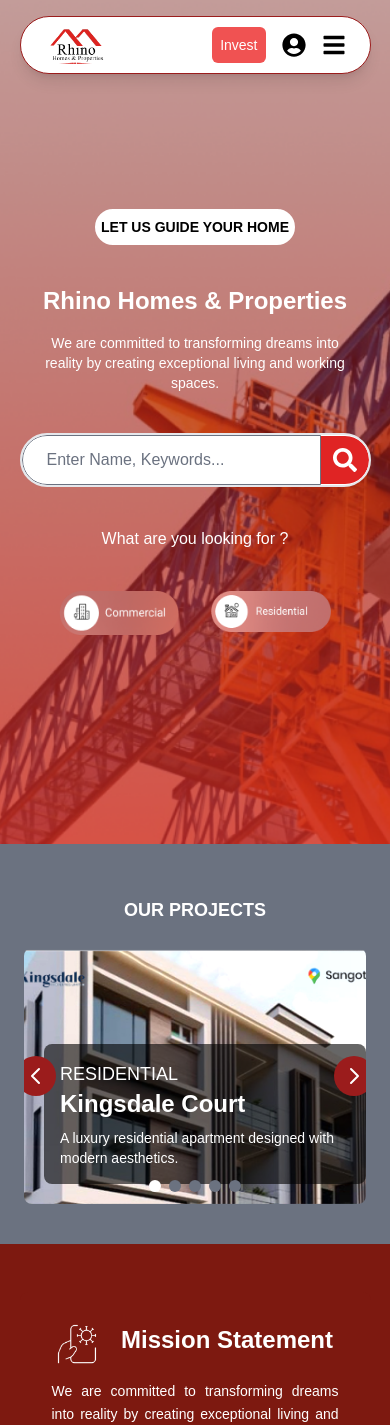
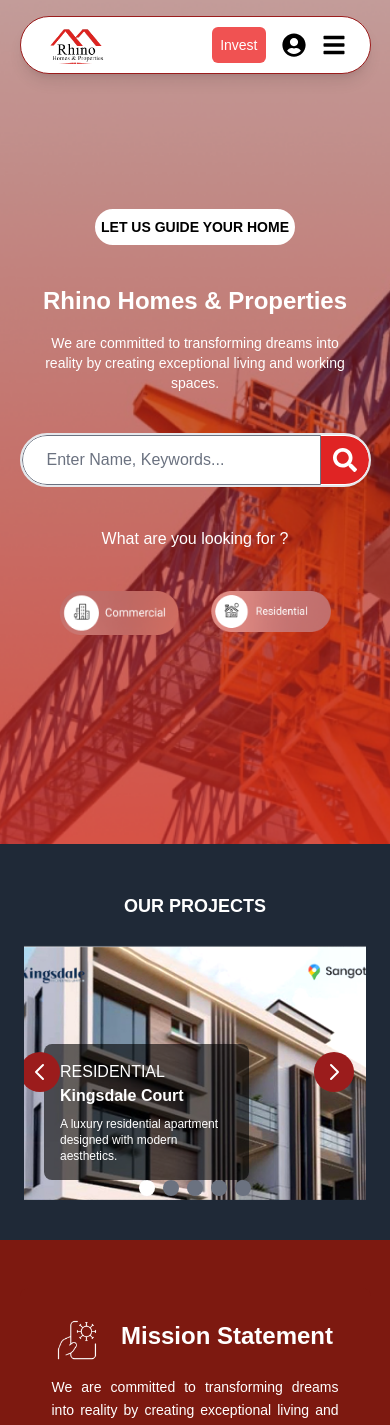
Before and after one commit to Ritephase1/rhp-website-fe, a Next.js app: page / in a window 390 px wide. Shown: the top 1425 px of the page. Built offline with nearby package versions, Linux system fonts and the light colour scheme.

Commit message:
Add margin to the next icon on the project component

```diff
--- a/src/components/Project.js
+++ b/src/components/Project.js
@@ -33,13 +33,13 @@ export default function Projects() {
   };
 
   return (
-    <section className="bg-gray-500 max-w-full text-white py-10 px-6">
-      <h2 className="text-lg text-center pt-3 mb-6 font-bold">OUR PROJECTS</h2>
+    <section className="bg-gray-800 max-w-full text-white py-10 px-6">
+      <h2 className="text-lg text-center pt-2 mb-6 font-bold">OUR PROJECTS</h2>
 
       {/* Carousel Container */}
-      <div className="relative w-full max-w-6xl mx-auto overflow-hidden">
+      <div className="relative w-full lg:w-screen lg:max-w-none mx-auto overflow-hidden">
         {/* Responsive Height Adjustments */}
-        <div className="relative h-64 sm:h-80 md:h-[500px] lg:h-[600px] rounded-lg">
+        <div className="relative h-64 sm:h-80 md:h-[500px] lg:h-[600px] rounded-lg lg:rounded-none">
           {projects.map((project, index) => (
             <div
               key={project.id}
@@ -55,13 +55,19 @@ export default function Projects() {
                   layout="fill"
                   objectFit="cover"
                   quality={100} // Ensures clear images
-                  className="rounded-lg brightness-110"
+                  className="brightness-110"
                 />
                 {/* Project Details */}
-                <div className="absolute bottom-5 left-5 p-4 bg-black bg-opacity-60 rounded-lg text-white">
-                  <h2 className="text-lg font-light">{project.category}</h2>
-                  <h1 className="text-2xl font-bold">{project.title}</h1>
-                  <p className="mt-2 text-sm">{project.description}</p>
+                <div className="absolute bottom-5 left-5 p-4 bg-black bg-opacity-60 rounded-lg text-white w-[60%]">
+                  <h2 className="md:text-lg font-light text-md">
+                    {project.category}
+                  </h2>
+                  <h1 className="md:text-2xl text-md font-bold">
+                    {project.title}
+                  </h1>
+                  <p className="mt-2 md:text-sm text-xs w-md">
+                    {project.description}
+                  </p>
                 </div>
               </div>
             </div>
@@ -71,7 +77,7 @@ export default function Projects() {
         {/* Navigation Buttons */}
         <button
           onClick={prevSlide}
-          className="absolute top-1/2 -left-6 transform ml-4 sm:ml-10 -translate-y-1/2 bg-red-800 hover:text-red-800 hover:bg-white/40 text-white rounded-full p-2"
+          className="absolute top-1/2 -left-6 transform ml-5 sm:ml-10 -translate-y-1/2 bg-red-800 hover:text-red-800 hover:bg-white/40 text-white rounded-full p-2"
         >
           <svg
             className="w-6 h-6"
@@ -90,7 +96,7 @@ export default function Projects() {
         </button>
         <button
           onClick={nextSlide}
-          className="absolute top-1/2 -right-6 transform mr-4 sm:mr-10 -translate-y-1/2 bg-red-800 hover:bg-white/40 hover:text-red-800 text-white rounded-full p-2"
+          className="absolute top-1/2 -right-2 transform mr-5 sm:mr-14 -translate-y-1/2 bg-red-800 hover:bg-white/40 hover:text-red-800 text-white  rounded-full p-2"
         >
           <svg
             className="w-6 h-6"
@@ -109,12 +115,12 @@ export default function Projects() {
         </button>
 
         {/* Indicator Dots */}
-        <div className="absolute bottom-3 left-1/2 transform -translate-x-1/2 flex space-x-2">
+        <div className="absolute bottom-1 left-1/2 transform -translate-x-1/2 flex space-x-2">
           {projects.map((_, index) => (
             <div
               key={index}
               onClick={() => setCurrentSlide(index)}
-              className={`w-3 h-3 rounded-full cursor-pointer ${
+              className={`w-4 h-4 rounded-full cursor-pointer ${
                 index === currentSlide ? "bg-white" : "bg-gray-500"
               }`}
             ></div>
```
Also changed, not shown: src/pages/faq.js (+153 -0 lines).
